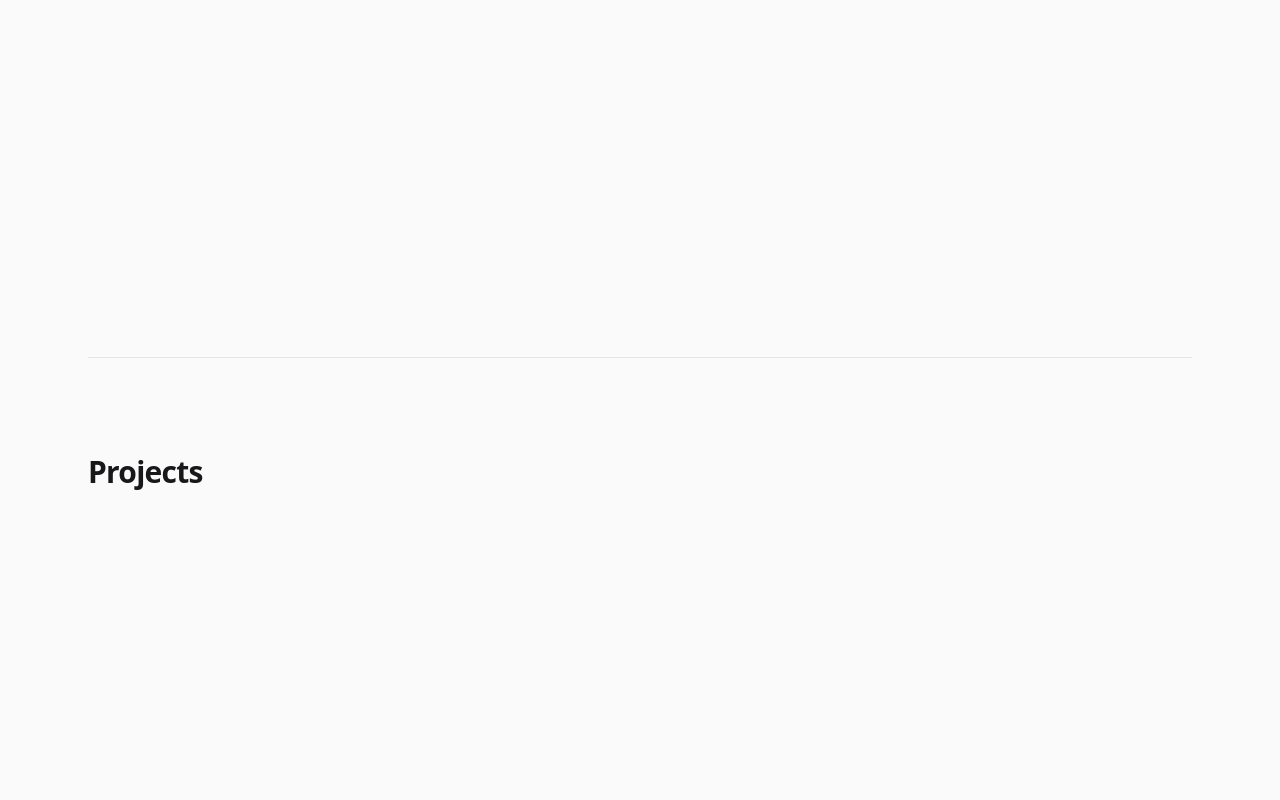
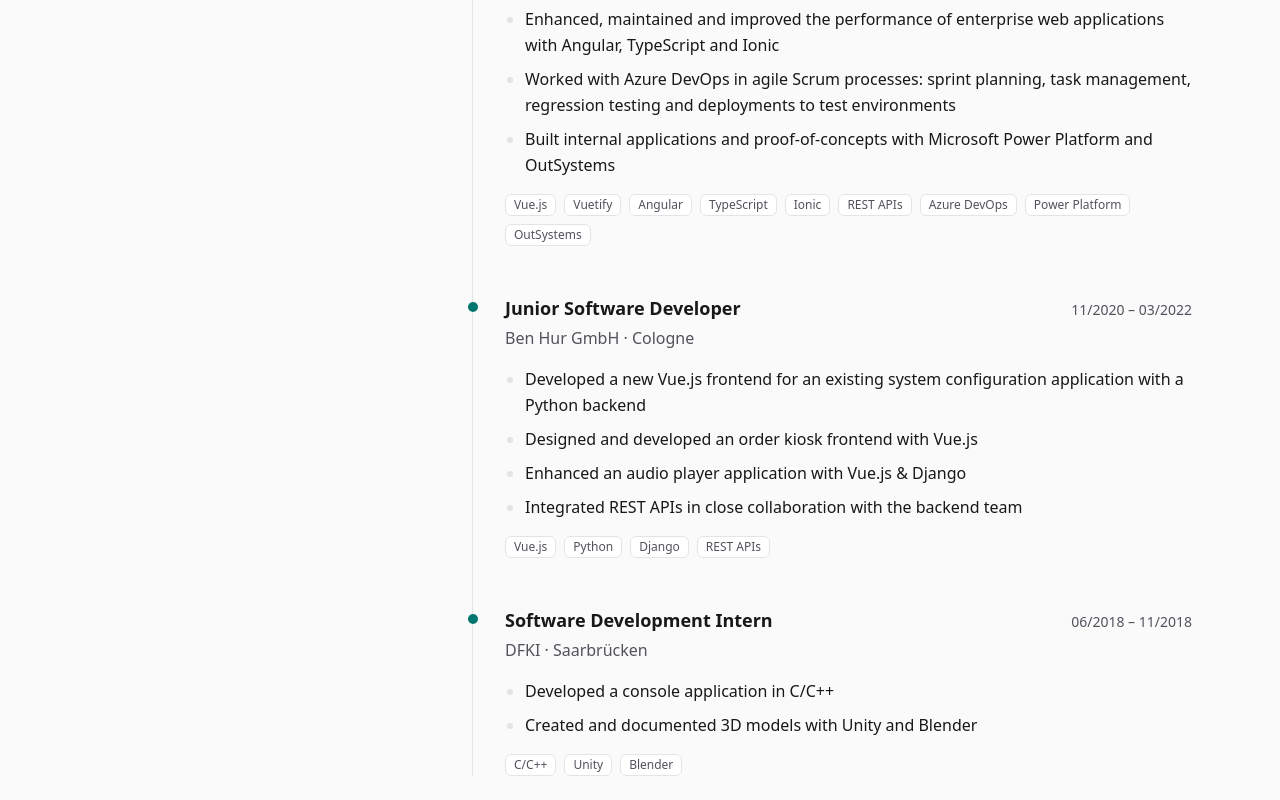
Before and after one commit to esiRonaldo/Portofolio, a Vue app: page / in a window 1280 px wide. Shown: the part 1480-2280 px from the top of the page. Built offline with nearby package versions, Linux system fonts and the light colour scheme.

Commit message:
Add Experience section and shared PageSection layout
- Experience timeline with CV highlights (EN/DE), dates and technologies
- PageSection extracted at the third repeat; About and Skills use it
- Remove temporary PlaceholderSection

Co-Authored-By: Claude Opus 5.5 <noreply@anthropic.com>

```diff
--- a/context/decisions.md
+++ b/context/decisions.md
@@ -24,3 +24,5 @@
 - 2026-09-29 — Section layout: h2 in 4 left columns, content in 8 right (editorial). Extract a shared heading component only when a 3rd section repeats it.
 - 2026-09-29 — Skills data in `sections/skills/skills.ts` with `primary` flag; certifications listed under Skills; education + languages in About.
 - 2026-09-29 — App lists sections explicitly; test asserts page order = `sections` order. `PlaceholderSection` is temporary.
+- 2026-09-29 — Extracted `PageSection` at the 3rd repeat (About, Skills, Experience); PlaceholderSection removed.
+- 2026-09-29 — Experience: CV bullets verbatim as `Localized<string[]>`, `stack` only lists tech named in bullets, dates as `<time datetime>` in MM/YYYY.
--- a/context/project.md
+++ b/context/project.md
@@ -33,5 +33,5 @@ Hero → About → Experience → Projects → Skills → Contact. Footer: Impre
 
 ## Status
 
-Current step: step 8 done — AboutSection + SkillsSection (CV data, Frontend emphasised, certifications). XING URL pending.
-Next: step 9 — Experience (replace PlaceholderSection id="experience").
+Current step: step 9 done — ExperienceSection (CV bullets EN/DE, timeline) + shared PageSection. XING URL pending.
+Next: step 10 — Projects (this portfolio as case study).
--- a/src/App.vue
+++ b/src/App.vue
@@ -1,10 +1,11 @@
 <script setup lang="ts">
 import { useI18n } from 'vue-i18n'
+import PageSection from './components/PageSection.vue'
 import SiteHeader from './components/SiteHeader.vue'
 import { useActiveSection } from './composables/useActiveSection'
 import AboutSection from './sections/about/AboutSection.vue'
+import ExperienceSection from './sections/experience/ExperienceSection.vue'
 import HeroSection from './sections/hero/HeroSection.vue'
-import PlaceholderSection from './sections/PlaceholderSection.vue'
 import SkillsSection from './sections/skills/SkillsSection.vue'
 import { sections } from './sections/sections'
 
@@ -27,10 +28,10 @@ const activeSection = useActiveSection(sections)
     <HeroSection />
 
     <AboutSection />
-    <!-- Placeholders are replaced by real sections in steps 9–11. -->
-    <PlaceholderSection id="experience" />
-    <PlaceholderSection id="projects" />
+    <ExperienceSection />
+    <!-- Empty until built in steps 10 and 11. -->
+    <PageSection id="projects" />
     <SkillsSection />
-    <PlaceholderSection id="contact" />
+    <PageSection id="contact" />
   </main>
 </template>
--- /dev/null
+++ b/src/components/PageSection.vue
@@ -0,0 +1,25 @@
+<script setup lang="ts">
+import { useI18n } from 'vue-i18n'
+import type { SectionId } from '../sections/sections'
+
+// Shared layout for the page sections: heading in the left 4 columns, content (slot) in the right 8.
+// The heading is the section's nav label, so the two can't drift apart.
+defineProps<{ id: SectionId }>()
+
+const { t } = useI18n()
+</script>
+
+<template>
+  <section
+    :id="id"
+    :aria-labelledby="`${id}-title`"
+    class="grid grid-cols-12 gap-12 border-t border-line py-24"
+  >
+    <h2 :id="`${id}-title`" class="col-span-4 text-3xl font-semibold tracking-tight">
+      {{ t(`nav.${id}`) }}
+    </h2>
+    <div class="col-span-8">
+      <slot />
+    </div>
+  </section>
+</template>
--- a/src/i18n/de.ts
+++ b/src/i18n/de.ts
@@ -35,6 +35,9 @@ const de: typeof en = {
       value: 'Deutsch (B2), Englisch (fließend), Persisch (Muttersprache)',
     },
   },
+  experience: {
+    stackLabel: 'Technologien',
+  },
   skills: {
     primary: 'Schwerpunkt',
     certifications: 'Zertifikate',
--- a/src/i18n/en.ts
+++ b/src/i18n/en.ts
@@ -32,6 +32,9 @@ export default {
       value: 'English (fluent), German (B2), Persian (native)',
     },
   },
+  experience: {
+    stackLabel: 'Technologies',
+  },
   skills: {
     primary: 'Main focus',
     certifications: 'Certifications',
--- a/src/sections/PlaceholderSection.vue
+++ /dev/null
@@ -1,21 +0,0 @@
-<script setup lang="ts">
-import { useI18n } from 'vue-i18n'
-import type { SectionId } from './sections'
-
-// Temporary: stands in for sections that aren't built yet. Delete once all sections exist.
-defineProps<{ id: SectionId }>()
-
-const { t } = useI18n()
-</script>
-
-<template>
-  <section
-    :id="id"
-    :aria-labelledby="`${id}-title`"
-    class="min-h-[80vh] border-t border-line py-24"
-  >
-    <h2 :id="`${id}-title`" class="text-3xl font-semibold tracking-tight">
-      {{ t(`nav.${id}`) }}
-    </h2>
-  </section>
-</template>
--- a/src/sections/about/AboutSection.vue
+++ b/src/sections/about/AboutSection.vue
@@ -1,20 +1,12 @@
 <script setup lang="ts">
 import { useI18n } from 'vue-i18n'
+import PageSection from '../../components/PageSection.vue'
 
 const { t } = useI18n()
 </script>
 
 <template>
-  <section
-    id="about"
-    aria-labelledby="about-title"
-    class="grid grid-cols-12 gap-12 border-t border-line py-24"
-  >
-    <h2 id="about-title" class="col-span-4 text-3xl font-semibold tracking-tight">
-      {{ t('nav.about') }}
-    </h2>
-
-    <div class="col-span-8">
+  <PageSection id="about">
     <div class="max-w-2xl space-y-4 text-lg leading-relaxed">
       <p>{{ t('about.intro') }}</p>
       <p>{{ t('about.teamwork') }}</p>
@@ -32,6 +24,5 @@ const { t } = useI18n()
         <dd class="mt-2 font-medium">{{ t('about.languages.value') }}</dd>
       </div>
     </dl>
-    </div>
-  </section>
+  </PageSection>
 </template>
--- /dev/null
+++ b/src/sections/experience/ExperienceSection.vue
@@ -0,0 +1,52 @@
+<script setup lang="ts">
+import { useI18n } from 'vue-i18n'
+import PageSection from '../../components/PageSection.vue'
+import { localize } from '../../i18n'
+import { jobs } from './experience'
+
+const { t } = useI18n()
+
+/** '2022-04' → '04/2022' (same format as the CV, in both languages). */
+function monthYear(value: string): string {
+  const [year, month] = value.split('-')
+  return `${month}/${year}`
+}
+</script>
+
+<template>
+  <PageSection id="experience">
+    <!-- Ordered list: newest first, so the order itself carries meaning. -->
+    <ol class="space-y-12 border-l border-line">
+      <li v-for="job in jobs" :key="job.company" class="relative pl-8">
+        <span
+          aria-hidden="true"
+          class="absolute top-2 -left-1.25 size-2.5 rounded-full bg-accent"
+        />
+
+        <div class="flex items-baseline justify-between gap-6">
+          <h3 class="text-lg font-semibold">{{ localize(job.role) }}</h3>
+          <p class="shrink-0 text-sm text-fg-muted tabular-nums">
+            <time :datetime="job.start">{{ monthYear(job.start) }}</time>
+            –
+            <time :datetime="job.end">{{ monthYear(job.end) }}</time>
+          </p>
+        </div>
+        <p class="mt-1 text-fg-muted">{{ job.company }} · {{ localize(job.location) }}</p>
+
+        <ul class="mt-4 list-disc space-y-2 pl-5 leading-relaxed marker:text-line">
+          <li v-for="highlight in localize(job.highlights)" :key="highlight">{{ highlight }}</li>
+        </ul>
+
+        <ul :aria-label="t('experience.stackLabel')" class="mt-4 flex flex-wrap gap-2 text-xs">
+          <li
+            v-for="tech in job.stack"
+            :key="tech"
+            class="rounded-md border border-line bg-surface px-2 py-0.5 text-fg-muted"
+          >
+            {{ tech }}
+          </li>
+        </ul>
+      </li>
+    </ol>
+  </PageSection>
+</template>
--- /dev/null
+++ b/src/sections/experience/experience.ts
@@ -0,0 +1,93 @@
+import type { Localized } from '../../i18n'
+
+// Work experience exactly as in the CV (EN + DE), newest first.
+// `stack` lists only technologies that the highlights themselves mention.
+
+export type Job = {
+  role: Localized
+  company: string
+  location: Localized
+  /** 'YYYY-MM' */
+  start: string
+  /** 'YYYY-MM' */
+  end: string
+  highlights: Localized<string[]>
+  stack: string[]
+}
+
+export const jobs: Job[] = [
+  {
+    role: { en: 'Technical Consultant', de: 'Technical Consultant' },
+    company: 'NTT DATA Deutschland SE',
+    location: { en: 'Cologne', de: 'Köln' },
+    start: '2022-04',
+    end: '2025-12',
+    highlights: {
+      en: [
+        'Designed and developed a scalable web application for import/export management using Vue.js and Vuetify',
+        'Integrated and optimized REST APIs; analyzed and fixed backend bugs to improve application stability',
+        'Enhanced, maintained and improved the performance of enterprise web applications with Angular, TypeScript and Ionic',
+        'Worked with Azure DevOps in agile Scrum processes: sprint planning, task management, regression testing and deployments to test environments',
+        'Built internal applications and proof-of-concepts with Microsoft Power Platform and OutSystems',
+      ],
+      de: [
+        'Konzeption und Entwicklung einer skalierbaren Webanwendung für das Import- und Exportmanagement mit Vue.js und Vuetify',
+        'Integration und Optimierung von REST APIs sowie Analyse und Behebung von Backend-Fehlern zur Verbesserung der Anwendungsstabilität',
+        'Weiterentwicklung, Wartung und Performance-Optimierung von Enterprise-Webanwendungen mit Angular, TypeScript und Ionic',
+        'Arbeit mit Azure DevOps in agilen Scrum-Prozessen: Sprintplanung, Task-Management, Regressionstests und Deployments auf Testumgebungen',
+        'Entwicklung interner Anwendungen und Proof-of-Concepts mit Microsoft Power Platform und OutSystems',
+      ],
+    },
+    stack: [
+      'Vue.js',
+      'Vuetify',
+      'Angular',
+      'TypeScript',
+      'Ionic',
+      'REST APIs',
+      'Azure DevOps',
+      'Power Platform',
+      'OutSystems',
+    ],
+  },
+  {
+    role: { en: 'Junior Software Developer', de: 'Junior Softwareentwickler' },
+    company: 'Ben Hur GmbH',
+    location: { en: 'Cologne', de: 'Köln' },
+    start: '2020-11',
+    end: '2022-03',
+    highlights: {
+      en: [
+        'Developed a new Vue.js frontend for an existing system configuration application with a Python backend',
+        'Designed and developed an order kiosk frontend with Vue.js',
+        'Enhanced an audio player application with Vue.js & Django',
+        'Integrated REST APIs in close collaboration with the backend team',
+      ],
+      de: [
+        'Entwicklung eines neuen Frontends mit Vue.js für eine bestehende Systemkonfigurationsanwendung mit Python-Backend',
+        'Konzeption und Entwicklung eines Bestell-Kiosk-Frontends mit Vue.js',
+        'Weiterentwicklung einer Audio-Player-Anwendung mit Vue.js & Django',
+        'Integration von REST APIs in enger Zusammenarbeit mit dem Backend-Team',
+      ],
+    },
+    stack: ['Vue.js', 'Python', 'Django', 'REST APIs'],
+  },
+  {
+    role: { en: 'Software Development Intern', de: 'Praktikum Softwareentwicklung' },
+    company: 'DFKI',
+    location: { en: 'Saarbrücken', de: 'Saarbrücken' },
+    start: '2018-06',
+    end: '2018-11',
+    highlights: {
+      en: [
+        'Developed a console application in C/C++',
+        'Created and documented 3D models with Unity and Blender',
+      ],
+      de: [
+        'Entwicklung einer Konsolenanwendung mit C/C++',
+        'Erstellung und Dokumentation von 3D-Modellen mit Unity und Blender',
+      ],
+    },
+    stack: ['C/C++', 'Unity', 'Blender'],
+  },
+]
--- a/src/sections/skills/SkillsSection.vue
+++ b/src/sections/skills/SkillsSection.vue
@@ -1,5 +1,6 @@
 <script setup lang="ts">
 import { useI18n } from 'vue-i18n'
+import PageSection from '../../components/PageSection.vue'
 import { localize } from '../../i18n'
 import { certifications, skillGroups, type Skill } from './skills'
 
@@ -11,16 +12,8 @@ function skillName(skill: Skill): string {
 </script>
 
 <template>
-  <section
-    id="skills"
-    aria-labelledby="skills-title"
-    class="grid grid-cols-12 gap-12 border-t border-line py-24"
-  >
-    <h2 id="skills-title" class="col-span-4 text-3xl font-semibold tracking-tight">
-      {{ t('nav.skills') }}
-    </h2>
-
-    <div class="col-span-8 space-y-10">
+  <PageSection id="skills">
+    <div class="space-y-10">
       <div v-for="group in skillGroups" :key="group.id">
         <h3 class="flex items-center gap-3 font-semibold">
           {{ t(`skills.groups.${group.id}`) }}
@@ -52,5 +45,5 @@ function skillName(skill: Skill): string {
         </ul>
       </div>
     </div>
-  </section>
+  </PageSection>
 </template>
```
Also changed, not shown: context/architecture.md (+2 -1 lines), 2 other files (tests, documents, lock files or other folders). Lines whose indentation alone changed are shown as unchanged.
